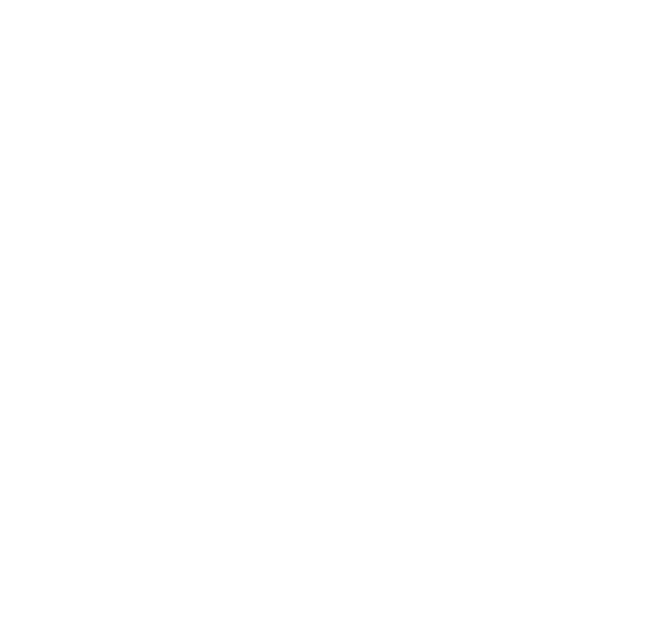
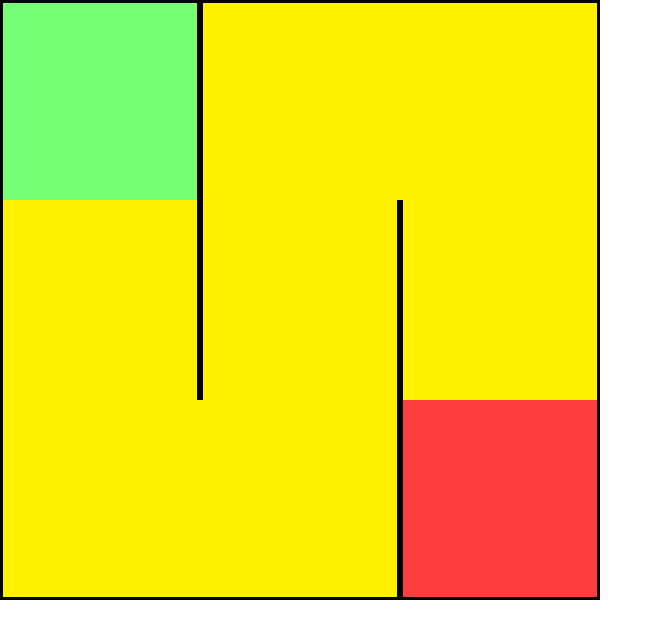
Before and after one commit to ArthurMarichal/algo_avance, a plain HTML site: page recursive/src/com/company/laby.html in a window 1280 px wide. Shown: the whole page, without its empty margins (0-663 px from the left). Drawn offline with Linux system fonts and the light colour scheme.

Commit message:
construction labyrinthe à partir fichier

```diff
--- a/recursive/script.js
+++ b/recursive/script.js
@@ -1,6 +1,34 @@
 
 const currentMap = data["3"]["ex-0"];
-for (const currentMaps in currentMap) {
+var i = 0;
+for (const currentCell of currentMap) {
     var cell = document.createElement("div");
+    cell.setAttribute("id",i = i+1);
+    cell.style.width = "200px";
+    cell.style.height = "200px";
+    cell.style.position = "absolute";
+    cell.style.left = currentCell.posY*200+'px';
+    cell.style.top = currentCell.posX*200+'px';
+
+    if (currentCell.walls[0]) {
+        cell.style.borderTop = "solid";
+    }
+    if (currentCell.walls[1]){
+        cell.style.borderRight = "solid";
+    }
+    if (currentCell.walls[2]){
+        cell.style.borderBottom = "solid";
+    }
+    if (currentCell.walls[3]){
+        cell.style.borderLeft = "solid";
+    }
+    if (currentCell.entrance){
+        cell.style.backgroundColor = "rgba(2,255,2,0.55)";
+    } else if (currentCell.exit){
+        cell.style.backgroundColor = "rgba(252,14,14,0.8)";
+    }else {
+        cell.style.backgroundColor = "#FFF000";
+    }
+    cell.style.borderColor = "#000000";
     document.body.appendChild(cell);
 }
--- a/recursive/style.css
+++ b/recursive/style.css
@@ -1,3 +1,3 @@
-div{
-    background-color: black;
+* {
+    box-sizing: border-box;
 }
```
